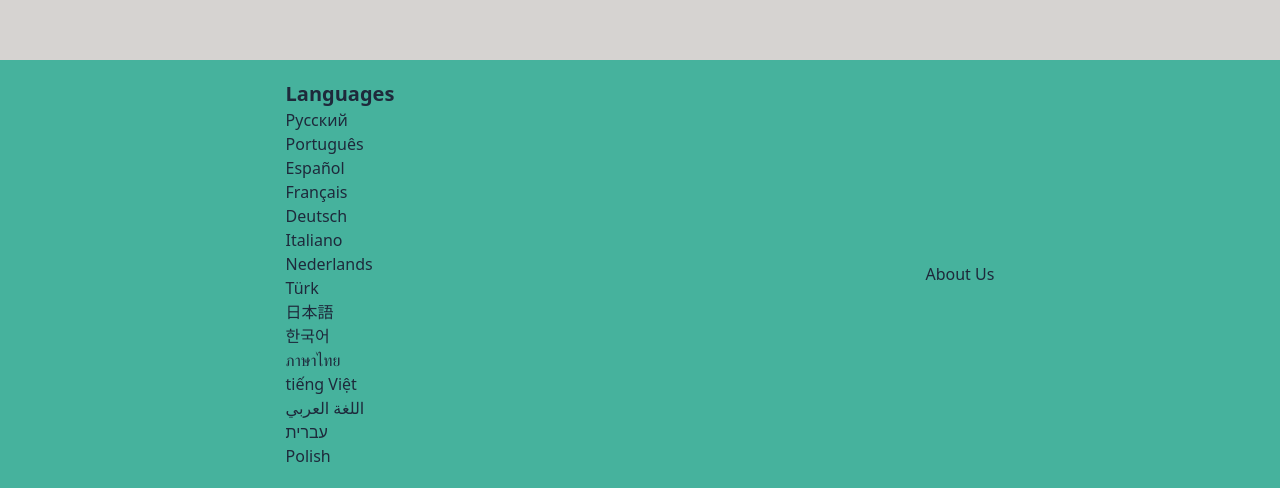
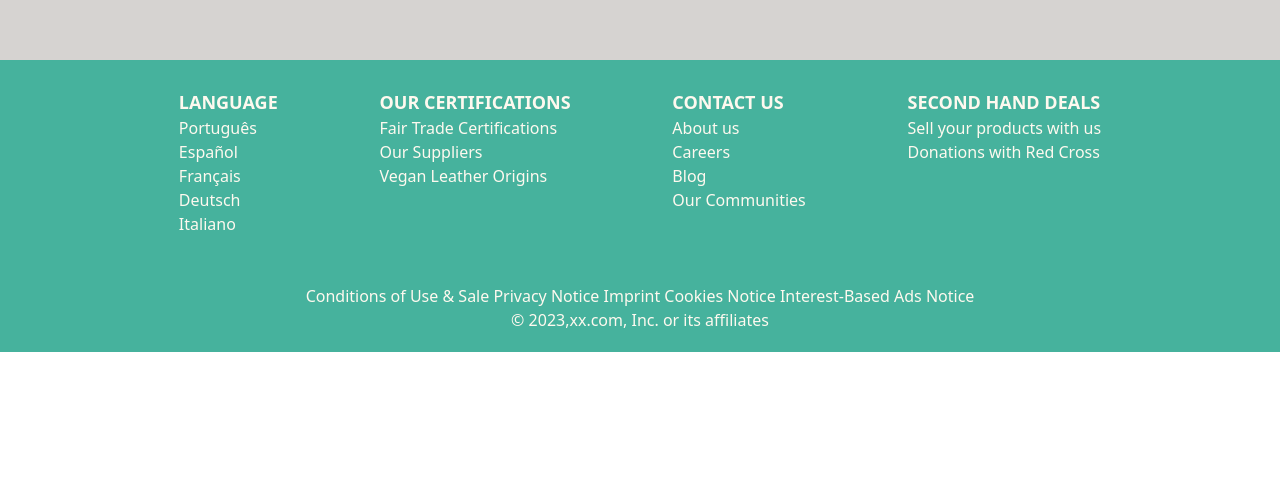
Before and after one commit to ST4R20RD/ge-shop, a React (Create React App) app: page / in a window 1280 px wide. Shown: the part 804-1292 px from the top of the page. After the commit the page ends 1156 px from the top, so only its background shows below. Built offline with nearby package versions, Linux system fonts and the light colour scheme; no server answers; a web font is replaced by a local one.

Commit message:
Redone Footer

```diff
--- a/src/components/Footer/index.tsx
+++ b/src/components/Footer/index.tsx
@@ -1,32 +1,37 @@
-export function Footer() {
-  const languages = [
-    "Pусский",
-    "Português",
-    "Español",
-    "Français",
-    "Deutsch",
-    "Italiano",
-    "Nederlands",
-    "Türk",
-    "日本語",
-    "한국어",
-    "ภาษาไทย",
-    "tiếng Việt",
-    "اللغة العربي",
-    "עברית",
-    "Polish",
-  ];
+const LANGUAGES = ["Português", "Español", "Français", "Deutsch", "Italiano"];
+const CERTIFICATIONS = ["Fair Trade Certifications", "Our Suppliers", "Vegan Leather Origins"];
+const CONTACTUS = ["About us", "Careers", "Blog", "Our Communities"];
+const SECONDHAND = ["Sell your products with us", "Donations with Red Cross"];
+function ItemsMenu({ title, list }: { title: string; list: string[] }) {
   return (
-    <div className="flex justify-around items-center bg-[#46B29D] dark:bg-slate-800 text p-5 text-slate-800 dark:text-stone-400">
-      <div>
-        <p className="text-xl font-semibold">Languages</p>
-        <ul>
-          {languages.map((language, index) => {
-            return <li key={index}>{language}</li>;
-          })}
-        </ul>
-      </div>
-      <div>About Us</div>
+    <div className="m-2 sm:mx-4">
+      <p className="text-xs sm:text-sm md:text-lg font-semibold">{title}</p>
+      <ul className="text-[10px] sm:text-xs md:text-base">
+        {list.map((item, index) => {
+          return <li key={index}>{item}</li>;
+        })}
+      </ul>
     </div>
   );
 }
+
+export function Footer() {
+  return (
+    <div className="bg-[#46B29D] dark:bg-slate-800 text-floral p-5">
+      <div className="max-w-5xl m-auto">
+        <div className="flex flex-wrap justify-start sm:justify-around items-start">
+          <ItemsMenu title={"LANGUAGE"} list={LANGUAGES} />
+          <ItemsMenu title={"OUR CERTIFICATIONS"} list={CERTIFICATIONS} />
+          <ItemsMenu title={"CONTACT US"} list={CONTACTUS} />
+          <ItemsMenu title={"SECOND HAND DEALS"} list={SECONDHAND} />
+        </div>
+        <div className="text-xs sm:text-sm md:text-base text-center mt-10">
+          <p>
+            Conditions of Use & Sale Privacy Notice Imprint Cookies Notice Interest-Based Ads Notice
+          </p>
+          <p>© 2023,xx.com, Inc. or its affiliates</p>
+        </div>
+      </div>
+    </div>
+  );
+}
```
